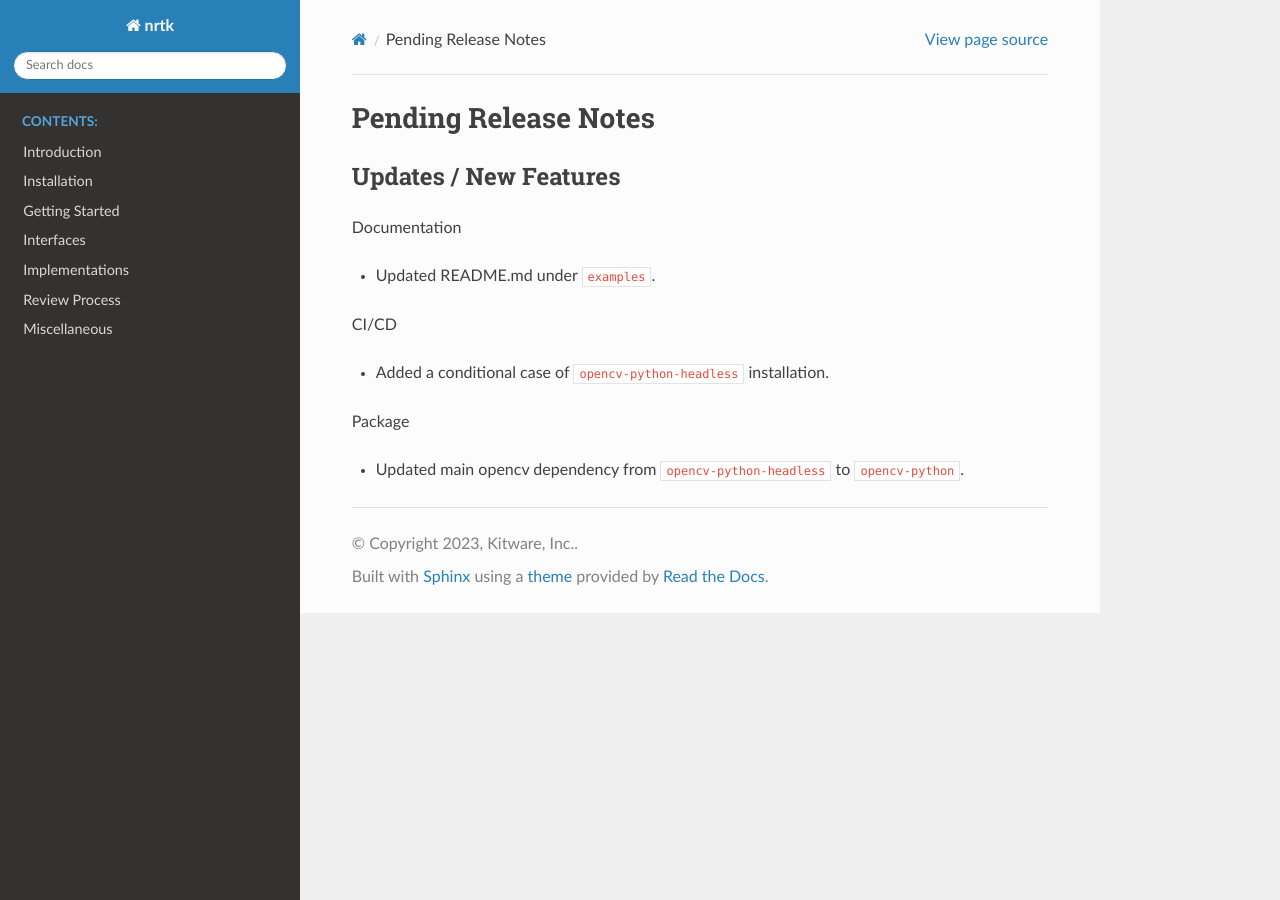
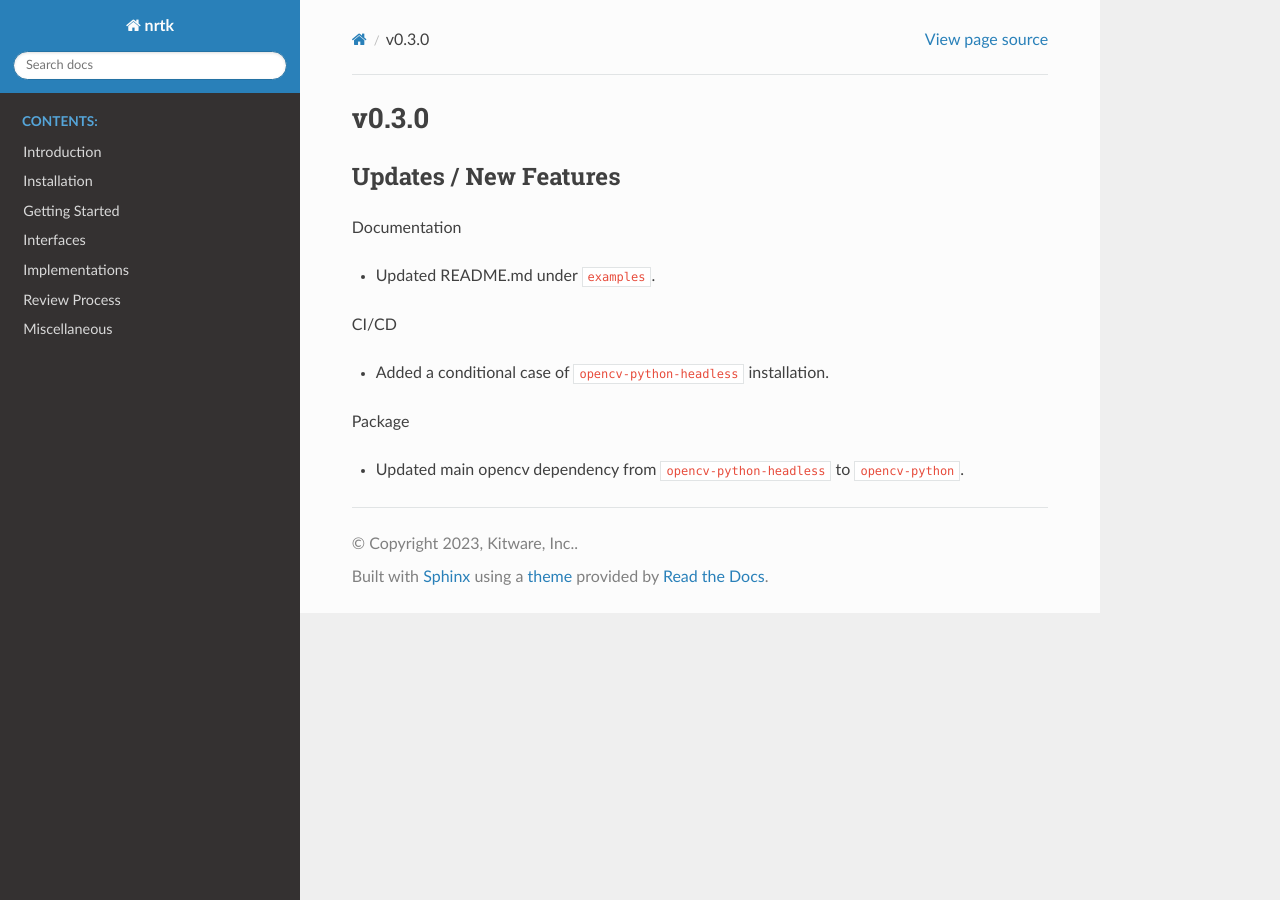
Before and after one commit to Kitware/nrtk, a Sphinx documentation site: the page built from docs/release_notes/v0.3.0.rst, in a window 1280 px wide. Built offline with Sphinx 7.4.7 and the Read the Docs theme 2.0.0, drawn with Linux system fonts in a browser that asks for light colours; pages that are not in the unit, such as notebooks, are missing from menus; the version number is read from the project's files by our own code.

Commit message:
Update version number to 0.3.0

```diff
--- a/docs/release_notes.rst
+++ b/docs/release_notes.rst
@@ -11,3 +11,4 @@
    release_notes/v0.1.0
    release_notes/v0.2.0
    release_notes/v0.2.1
+   release_notes/v0.3.0
--- a/docs/release_notes/pending_release.rst
+++ b/docs/release_notes/v0.3.0.rst
@@ -1,5 +1,5 @@
-Pending Release Notes
-=====================
+v0.3.0
+======
 
 Updates / New Features
 ----------------------
--- a/pyproject.toml
+++ b/pyproject.toml
@@ -8,7 +8,7 @@
 # REMEMBER: `distutils.version.*Version` types can be used to compare versions
 # from strings like this.
 # This package prefers to use the strict numbering standard when possible.
-version = "0.2.1"
+version = "0.3.0"
 description = ""
 license = "Apache-2.0"
 authors = ["Kitware, Inc. <nrtk@kitware.com>"]
```
